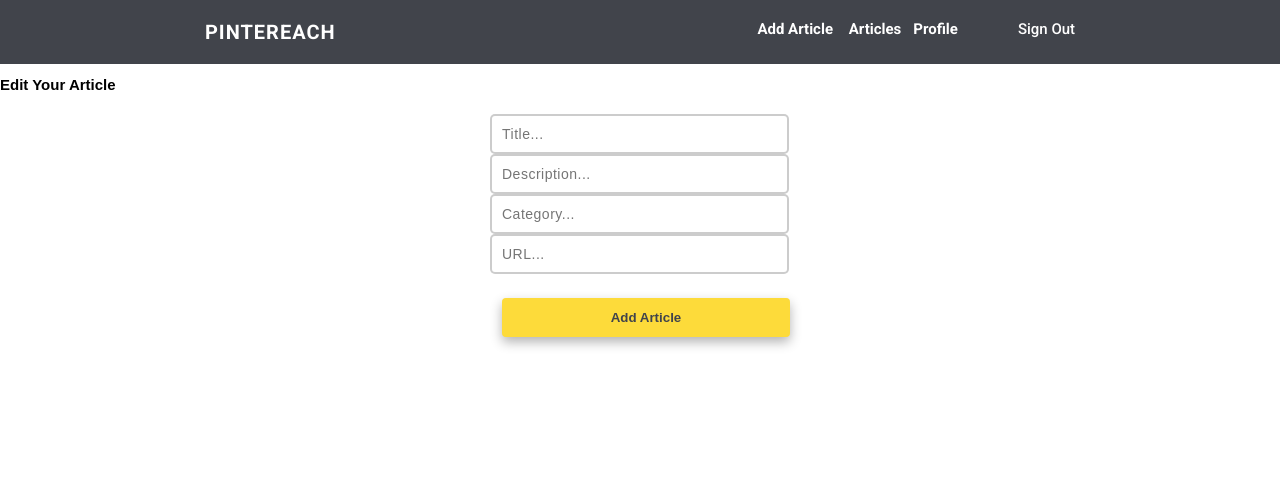
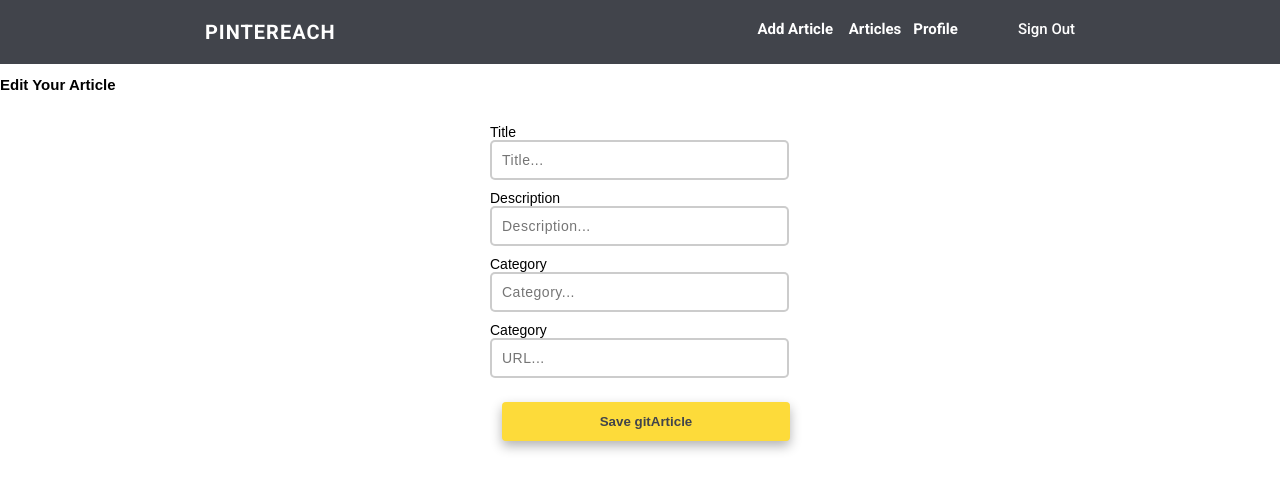
Before and after one commit to BW-Pintereach-Aja/front-end, a React (Create React App) app: page /article-editor in a window 1280 px wide. Shown: the top 490 px of the page. Built offline with nearby package versions, Linux system fonts and the light colour scheme; sample sign-in values are in the browser's storage.

Commit message:
updating files

```diff
--- a/src/components/ArticleEditor/ArticleEditor.js
+++ b/src/components/ArticleEditor/ArticleEditor.js
@@ -35,6 +35,7 @@ const ArticleEditor = (props) => {
     <div className="new-article">
       <h2>Edit Your Article</h2>
       <form onSubmit={updateSingleArticle}>
+        <label>Title</label>
         <input
           type="text"
           name="articleTitle"
@@ -42,6 +43,7 @@ const ArticleEditor = (props) => {
           onChange={handleChange}
           placeholder="Title..."
         />
+        <label>Description</label>
         <input
           type="text"
           name="articleDesc"
@@ -49,6 +51,7 @@ const ArticleEditor = (props) => {
           onChange={handleChange}
           placeholder="Description..."
         />
+        <label>Category</label>
         <input
           type="text"
           name="category"
@@ -56,6 +59,7 @@ const ArticleEditor = (props) => {
           onChange={handleChange}
           placeholder="Category..."
         />
+        <label>Category</label>
         <input
           type="text"
           name="url"
@@ -63,7 +67,7 @@ const ArticleEditor = (props) => {
           onChange={handleChange}
           placeholder="URL..."
         />
-        <button>Add Article</button>
+        <button>Save gitArticle</button>
       </form>
     </div>
   );
--- a/src/components/NewArticle/NewArticle.js
+++ b/src/components/NewArticle/NewArticle.js
@@ -35,6 +35,7 @@ const NewArticle = (props) => {
           // window.location.reload();
         }}
       >
+        <label>Title</label>
         <input
           type="text"
           name="title"
@@ -42,6 +43,7 @@ const NewArticle = (props) => {
           onChange={handleChange}
           placeholder="Title..."
         />
+        <label>Description</label>
         <input
           type="text"
           name="desc"
@@ -49,6 +51,7 @@ const NewArticle = (props) => {
           onChange={handleChange}
           placeholder="Description..."
         />
+        <label>Article Link</label>
         <input
           type="text"
           name="url"
```
Also changed, not shown: 1 other file (tests, documents, lock files or other folders).
